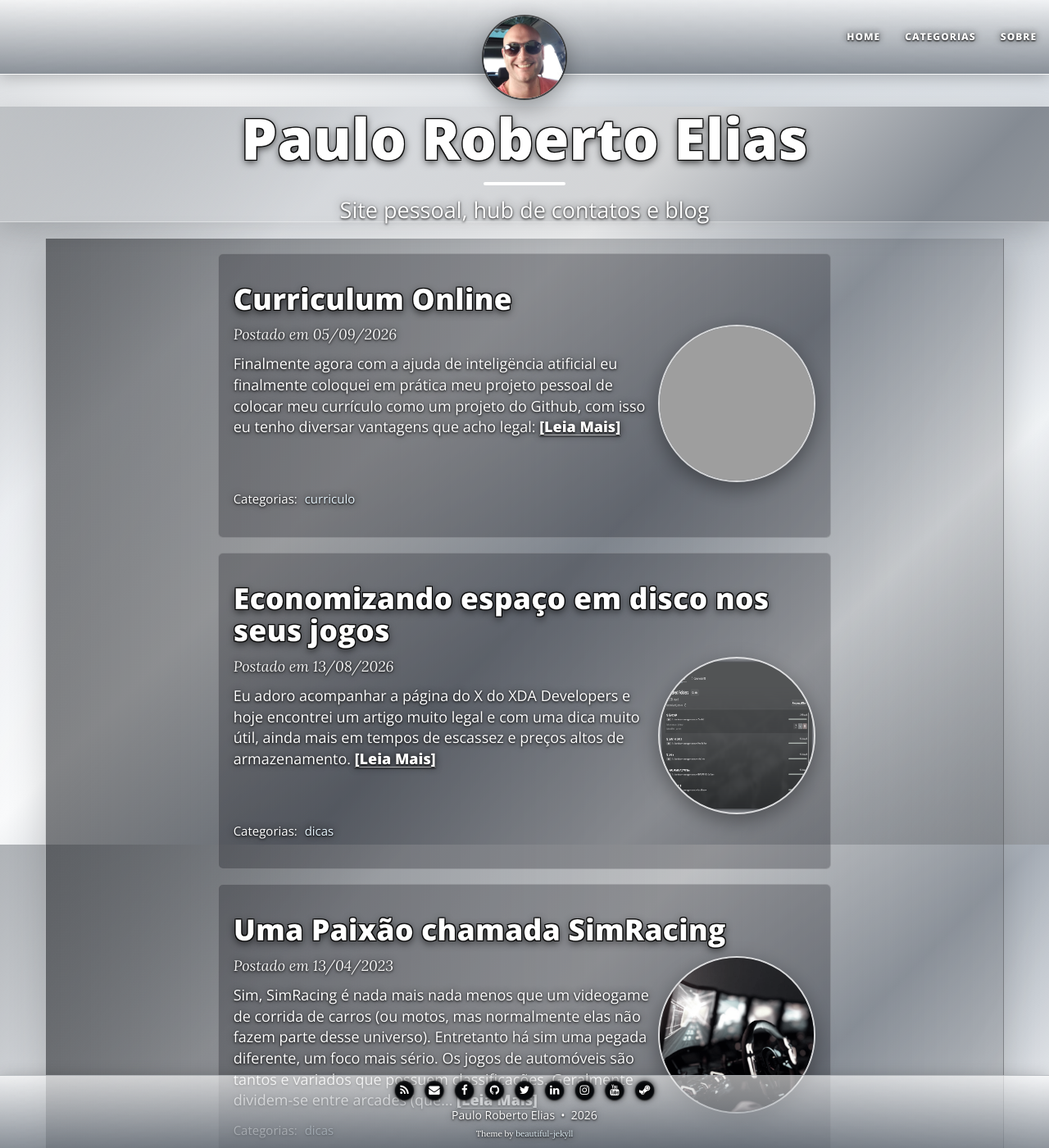
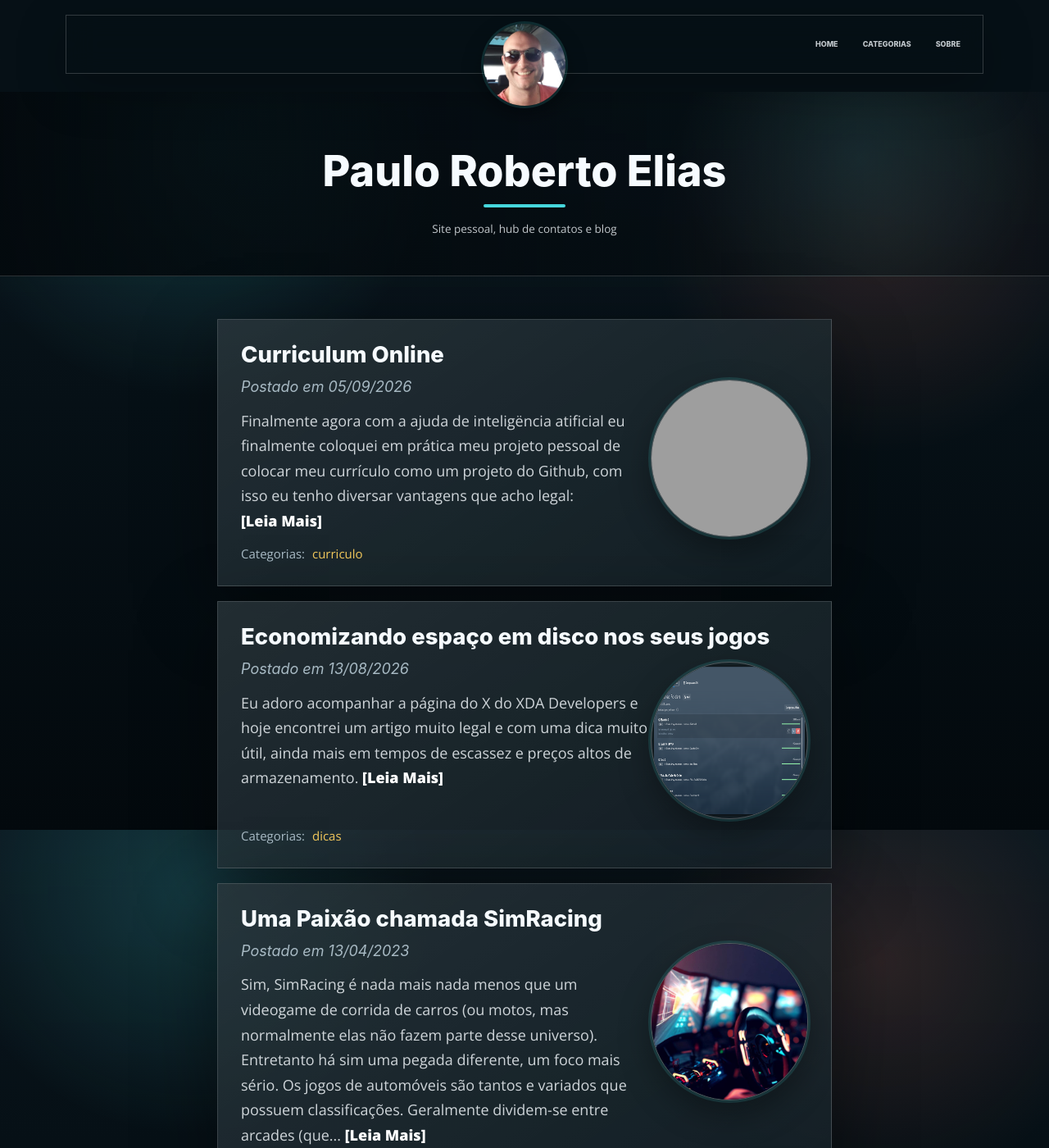
Before and after one commit to PRElias/blog, a Jekyll site: the page built from index.html, in a window 1280 px wide and 1400 px high. Shown: the whole window at 82% size. Built offline with Jekyll 4.4.1, drawn with Linux system fonts in a browser that asks for light colours; nearby versions of some CDN libraries; the list of posts is cut into pages by our own code.

Commit message:
css do landing page

```diff
--- a/_includes/head.html
+++ b/_includes/head.html
@@ -9,7 +9,7 @@
   <!-- PWA Manifest -->
   <link rel="manifest" href="{{ site.baseurl }}/manifest.json" />
 
-  <meta name="theme-color" content="#F5F5F5">
+  <meta name="theme-color" content="#071016">
 
   <meta name="author" content="{{ site.author.name }}" />
 
--- a/css/main.css
+++ b/css/main.css
@@ -797,52 +797,80 @@ td.gutter {
   display: block;
 }
 
-/* --- Silver skin --- */
+/* --- Landing page skin --- */
 
 :root {
-  --silver-ink: #fff;
-  --silver-outline: rgba(0, 0, 0, 0.9);
-  --silver-line: rgba(255, 255, 255, 0.38);
-  --silver-panel: rgba(20, 24, 30, 0.36);
-  --silver-panel-strong: rgba(12, 15, 20, 0.68);
-  --silver-link: #e9f7ff;
-  --silver-link-hover: #ffffff;
+  color-scheme: dark;
+  --landing-ink: #061016;
+  --landing-ink-2: #0c1921;
+  --landing-paper: #f6fbff;
+  --landing-muted: #a8bac4;
+  --landing-cyan: #46d7dc;
+  --landing-coral: #ff7d64;
+  --landing-gold: #f1c75b;
+  --landing-line: rgba(255, 255, 255, 0.16);
+  --landing-panel: rgba(8, 22, 31, 0.72);
+  --landing-shadow: 0 28px 90px rgba(0, 0, 0, 0.42);
 }
 
 html {
-  min-height: 100%;
-  background:
-    radial-gradient(circle at 18% 10%, rgba(255, 255, 255, 0.98) 0, rgba(224, 228, 232, 0.64) 22%, transparent 45%),
-    radial-gradient(circle at 88% 18%, rgba(255, 255, 255, 0.82) 0, rgba(190, 198, 207, 0.58) 18%, transparent 40%),
-    linear-gradient(135deg, #7c8289 0%, #d9dee4 24%, #f8f9fa 42%, #9da5ae 61%, #f1f3f5 78%, #737982 100%);
+  background: var(--landing-ink);
+  scroll-behavior: smooth;
 }
 
 body {
-  color: var(--silver-ink);
+  min-width: 320px;
+  overflow-x: hidden;
   background:
-    linear-gradient(115deg, rgba(255, 255, 255, 0.4), transparent 26%),
-    linear-gradient(295deg, rgba(255, 255, 255, 0.28), transparent 24%),
-    linear-gradient(135deg, #7b8188 0%, #e7eaee 23%, #f9fafb 40%, #a6adb6 58%, #eef1f4 76%, #6f757d 100%);
+    radial-gradient(circle at 18% 8%, rgba(70, 215, 220, 0.18), transparent 30rem),
+    radial-gradient(circle at 84% 18%, rgba(255, 125, 100, 0.14), transparent 28rem),
+    linear-gradient(180deg, rgba(12, 25, 33, 0.84), var(--landing-ink) 42%, #03090d 100%);
   background-attachment: fixed;
-  text-shadow:
-    -1px -1px 0 var(--silver-outline),
-    1px -1px 0 var(--silver-outline),
-    -1px 1px 0 var(--silver-outline),
-    1px 1px 0 var(--silver-outline),
-    0 2px 7px rgba(0, 0, 0, 0.72);
+  color: var(--landing-paper);
+  font-family: Inter, ui-sans-serif, system-ui, -apple-system, BlinkMacSystemFont, "Segoe UI", sans-serif;
+  letter-spacing: 0;
+  text-shadow: none;
+}
+
+body::before {
+  content: "";
+  position: fixed;
+  inset: 0;
+  z-index: -1;
+  pointer-events: none;
+  background-image:
+    linear-gradient(rgba(255, 255, 255, 0.08) 1px, transparent 1px),
+    linear-gradient(90deg, rgba(255, 255, 255, 0.06) 1px, transparent 1px);
+  background-size: 72px 72px;
+  mask-image: linear-gradient(180deg, transparent 0%, #000 18%, #000 78%, transparent 100%);
+  opacity: 0.2;
+}
+
+h1,
+h2,
+h3,
+h4,
+h5,
+h6,
+.navbar-custom,
+.pager li a,
+footer {
+  font-family: Inter, ui-sans-serif, system-ui, -apple-system, BlinkMacSystemFont, "Segoe UI", sans-serif;
+}
+
+h1,
+h2,
+h3,
+p {
+  text-wrap: pretty;
 }
 
 a,
 .post-preview a,
 .blog-tags a,
 footer a {
-  color: var(--silver-link);
-  text-shadow:
-    -1px -1px 0 #000,
-    1px -1px 0 #000,
-    -1px 1px 0 #000,
-    1px 1px 0 #000,
-    0 2px 8px rgba(0, 0, 0, 0.82);
+  color: var(--landing-paper);
+  text-shadow: none;
 }
 
 a:hover,
@@ -850,27 +878,32 @@ a:focus,
 .post-preview a:hover,
 .post-preview a:focus,
 .blog-tags a:hover,
-.pager li a:hover,
-.pager li a:focus,
 footer a:hover,
 footer a:focus {
-  color: var(--silver-link-hover);
+  color: var(--landing-cyan);
 }
 
-.navbar-custom,
-footer {
-  border-color: rgba(255, 255, 255, 0.42);
-  background:
-    linear-gradient(180deg, rgba(255, 255, 255, 0.56), rgba(102, 110, 120, 0.72)),
-    linear-gradient(90deg, rgba(255, 255, 255, 0.28), rgba(0, 0, 0, 0.08), rgba(255, 255, 255, 0.24));
-  box-shadow: 0 2px 18px rgba(0, 0, 0, 0.24);
+.navbar-custom {
+  top: 18px;
+  right: auto;
+  left: 50%;
+  width: min(1120px, calc(100% - 32px));
+  min-height: 64px;
+  transform: translateX(-50%);
+  padding: 10px 12px;
+  border: 1px solid rgba(255, 255, 255, 0.18);
+  background: rgba(6, 16, 22, 0.72);
+  box-shadow: 0 18px 60px rgba(0, 0, 0, 0.25);
+  backdrop-filter: blur(18px);
 }
 
 .navbar-custom .navbar-brand,
-.navbar-custom .nav li a,
-footer p.text-muted,
-footer .theme-by {
-  color: var(--silver-ink);
+.navbar-custom .nav li a {
+  color: rgba(246, 251, 255, 0.78);
+  font-size: 0.9rem;
+  font-weight: 800;
+  letter-spacing: 0;
+  text-shadow: none;
 }
 
 .navbar-custom .navbar-brand:hover,
@@ -878,46 +911,32 @@ footer .theme-by {
 .navbar-custom .nav li a:hover,
 .navbar-custom .nav li a:focus {
   color: #fff;
+  background: rgba(255, 255, 255, 0.08);
+}
+
+.navbar-custom .avatar-container .avatar-img-border {
+  border-radius: 50%;
+  background: transparent;
+  box-shadow:
+    0 0 0 3px rgba(70, 215, 220, 0.14),
+    0 10px 26px rgba(0, 0, 0, 0.34);
 }
 
 .navbar-custom .nav .navlinks-container .navlinks-children a {
-  background:
-    linear-gradient(180deg, rgba(255, 255, 255, 0.45), rgba(83, 91, 102, 0.82));
-  border-color: rgba(255, 255, 255, 0.42);
-}
-
-.navbar-custom .nav .navlinks-container:hover,
-.navbar-custom .nav .navlinks-container.show-children {
-  background: rgba(0, 0, 0, 0.22);
-}
-
-.navbar-default .navbar-collapse,
-.navbar-default .navbar-form {
-  border-color: rgba(255, 255, 255, 0.35);
-}
-
-.navbar-custom .navbar-toggle .icon-bar {
-  background-color: #fff;
-  box-shadow: 0 0 2px #000, 0 1px 4px rgba(0, 0, 0, 0.8);
-}
-
-footer .fa-circle {
-  color: rgba(12, 15, 20, 0.6);
-}
-
-footer .fa-inverse {
-  color: #fff;
-}
-
-.navbar-custom .avatar-container .avatar-img-border {
-  background: linear-gradient(135deg, #fff, #adb4bc 45%, #f9fbfc);
-  box-shadow: 0 0 0 2px rgba(0, 0, 0, 0.62), 0 8px 28px rgba(0, 0, 0, 0.38);
+  background: rgba(6, 16, 22, 0.94);
+  border-color: var(--landing-line);
 }
 
 .intro-header.no-img,
 .header-section.has-img .no-img {
-  background: linear-gradient(135deg, rgba(255, 255, 255, 0.18), rgba(24, 28, 34, 0.28));
-  box-shadow: inset 0 -1px 0 var(--silver-line), 0 10px 32px rgba(0, 0, 0, 0.14);
+  margin-top: 112px;
+  margin-bottom: 34px;
+  padding: 72px 0 46px;
+  background:
+    linear-gradient(90deg, rgba(3, 9, 13, 0.96), rgba(3, 9, 13, 0.62) 54%, rgba(3, 9, 13, 0.35)),
+    radial-gradient(circle at 82% 36%, rgba(70, 215, 220, 0.2), transparent 22rem);
+  border-bottom: 1px solid var(--landing-line);
+  box-shadow: none;
 }
 
 .intro-header .page-heading h1,
@@ -931,40 +950,142 @@ footer .fa-inverse {
 .blog-post h5,
 .blog-post h6,
 #full-tags-list .tag-entry a {
-  color: #fff;
-  -webkit-text-stroke: 0.45px rgba(0, 0, 0, 0.78);
-  text-shadow:
-    -1px -1px 0 #000,
-    1px -1px 0 #000,
-    -1px 1px 0 #000,
-    1px 1px 0 #000,
-    0 4px 14px rgba(0, 0, 0, 0.72);
+  color: var(--landing-paper);
+  -webkit-text-stroke: 0;
+  text-shadow: none;
+}
+
+.intro-header .page-heading h1,
+.intro-header .post-heading h1 {
+  max-width: 780px;
+  margin-right: auto;
+  margin-left: auto;
+  font-size: clamp(2.15rem, 5.2vw, 5.2rem);
+  line-height: 0.96;
+}
+
+.intro-header .page-heading .page-subheading,
+.intro-header .post-heading .post-subheading {
+  color: rgba(246, 251, 255, 0.78);
+  font-size: clamp(1.06rem, 2vw, 1.35rem);
+  line-height: 1.65;
+  text-shadow: none;
+}
+
+hr.small {
+  border-color: var(--landing-cyan);
+}
+
+.container.main > .row,
+body > .container:not(.beautiful-jekyll-footer) > .row {
+  background: transparent;
+  border: 0;
+  box-shadow: none;
 }
 
 .post-preview,
 .blog-post,
-.blog-tags,
-.main-explain-area,
-#full-tags-list .tag-entry,
 .staticman-comments,
-.disqus-comments {
-  color: var(--silver-ink);
+.disqus-comments,
+.contact-box {
+  color: var(--landing-paper);
+  background:
+    linear-gradient(145deg, rgba(255, 255, 255, 0.1), rgba(255, 255, 255, 0.03)),
+    rgba(12, 25, 33, 0.72);
+  border: 1px solid rgba(255, 255, 255, 0.16);
+  border-radius: 0;
+  box-shadow: var(--landing-shadow);
+  text-shadow: none;
 }
 
 .post-preview {
-  border-bottom-color: rgba(255, 255, 255, 0.42);
+  position: relative;
+  margin: 18px 0;
+  padding: 28px;
+  overflow: hidden;
+  transition: transform 0.2s ease, border-color 0.2s ease, background 0.2s ease;
+}
+
+.post-preview::after {
+  content: "";
+  position: absolute;
+  inset: 0;
+  z-index: 0;
+  pointer-events: none;
+  background: radial-gradient(circle at 85% 22%, rgba(70, 215, 220, 0.16), transparent 18rem);
+  opacity: 0;
+  transition: opacity 0.2s ease;
+}
+
+.post-preview:hover {
+  transform: translateY(-2px);
+  border-color: rgba(70, 215, 220, 0.45);
+}
+
+.post-preview:hover::after {
+  opacity: 1;
+}
+
+.post-preview > *,
+.blog-post > * {
+  position: relative;
+  z-index: 1;
+}
+
+.post-preview .post-title {
+  font-size: clamp(1.7rem, 3.1vw, 2.75rem);
+  line-height: 1.05;
+}
+
+.post-preview .post-subtitle {
+  color: var(--landing-muted);
+}
+
+.post-preview .post-entry,
+.blog-post,
+p,
+.blog-post li,
+.blog-post td {
+  color: rgba(246, 251, 255, 0.82);
+  line-height: 1.7;
+  text-shadow: none;
 }
 
 .post-preview .post-meta,
 .post-heading .post-meta,
+.blog-tags,
 #full-tags-list .tag-entry .entry-date,
 blockquote {
-  color: rgba(255, 255, 255, 0.94);
+  color: var(--landing-muted);
+  text-shadow: none;
+}
+
+.post-preview .post-read-more,
+.project-card a {
+  color: #fff;
+  font-weight: 900;
+  text-decoration-color: rgba(70, 215, 220, 0.85);
+  text-underline-offset: 6px;
+}
+
+.blog-tags a {
+  color: var(--landing-gold);
+}
+
+.blog-tags a:hover {
+  color: #071016;
+  background: linear-gradient(135deg, var(--landing-coral), var(--landing-gold));
+}
+
+.post-image {
+  filter: none;
 }
 
 .post-image img {
-  border: 2px solid rgba(255, 255, 255, 0.72);
-  box-shadow: 0 8px 24px rgba(0, 0, 0, 0.36);
+  border: 1px solid rgba(255, 255, 255, 0.25);
+  box-shadow:
+    0 0 0 3px rgba(70, 215, 220, 0.14),
+    0 16px 38px rgba(0, 0, 0, 0.34);
 }
 
 .pager li a,
@@ -976,18 +1097,19 @@ blockquote {
 pre.highlight,
 .highlight > pre,
 td.code pre {
-  color: var(--silver-ink);
-  border-color: rgba(255, 255, 255, 0.45);
-  background: var(--silver-panel);
-  box-shadow: inset 0 1px 0 rgba(255, 255, 255, 0.18), 0 8px 20px rgba(0, 0, 0, 0.14);
+  color: var(--landing-paper);
+  background: rgba(255, 255, 255, 0.07);
+  border: 1px solid rgba(255, 255, 255, 0.18);
+  border-radius: 0;
+  box-shadow: none;
+  text-shadow: none;
 }
 
 .pager li a:hover,
-.pager li a:focus,
-.blog-tags a:hover {
-  background: var(--silver-panel-strong);
-  border-color: #fff;
-  color: #fff;
+.pager li a:focus {
+  color: #071016;
+  border-color: transparent;
+  background: linear-gradient(135deg, var(--landing-coral), var(--landing-gold));
 }
 
 table tr,
@@ -997,114 +1119,71 @@ code table td,
 code table th,
 code table tbody,
 code table tr,
-td.gutter pre {
-  background: rgba(22, 25, 31, 0.58);
+td.gutter pre,
+code,
+pre,
+.highlight {
+  color: #dff9ff;
+  background-color: rgba(2, 8, 12, 0.7);
 }
 
 table tr th,
 table tr td {
-  border-color: rgba(255, 255, 255, 0.4);
+  border-color: rgba(255, 255, 255, 0.16);
 }
 
-code,
-pre,
-.highlight {
-  color: #fff;
-  background-color: rgba(13, 16, 22, 0.72);
+footer {
+  position: relative;
+  z-index: 2;
+  bottom: auto;
+  margin-top: 70px;
+  padding: 30px 0;
+  border-top: 1px solid rgba(255, 255, 255, 0.12);
+  background: #03090d;
+  box-shadow: none;
 }
 
-/* --- Silver readability tuning --- */
-
-body {
-  text-shadow: 0 1px 3px rgba(0, 0, 0, 0.92), 0 0 12px rgba(0, 0, 0, 0.42);
+.container.main {
+  margin-bottom: 0;
 }
 
-.container.main > .row,
-body > .container:not(.beautiful-jekyll-footer) > .row {
-  background:
-    linear-gradient(90deg, rgba(8, 10, 14, 0.5), rgba(30, 35, 42, 0.32) 48%, rgba(8, 10, 14, 0.16));
-  border-left: 1px solid rgba(255, 255, 255, 0.22);
-  border-right: 1px solid rgba(255, 255, 255, 0.14);
-  box-shadow: 0 16px 44px rgba(0, 0, 0, 0.16);
+footer p.text-muted,
+footer .theme-by {
+  color: var(--landing-muted);
+  text-shadow: none;
 }
 
-.post-preview,
-.blog-post,
-.staticman-comments,
-.disqus-comments {
-  background: rgba(12, 15, 20, 0.26);
-  border: 1px solid rgba(255, 255, 255, 0.18);
-  border-radius: 6px;
-  padding-left: 18px;
-  padding-right: 18px;
+footer .fa-circle {
+  color: rgba(255, 255, 255, 0.07);
 }
 
-.post-preview {
-  margin: 18px 0;
+footer .fa-inverse {
+  color: #fff;
 }
 
-.blog-post {
-  padding-top: 8px;
-  padding-bottom: 8px;
-}
+@media only screen and (min-width: 768px) {
+  .navbar-custom {
+    padding: 10px 12px;
+  }
 
-p,
-.post-entry,
-.blog-post li,
-.blog-post td,
-.blog-tags,
-.post-preview .post-meta,
-.post-heading .post-meta {
-  -webkit-text-stroke: 0;
-  text-shadow: 0 1px 3px rgba(0, 0, 0, 0.96), 0 0 10px rgba(0, 0, 0, 0.48);
-}
-
-.post-preview .post-title,
-.post-preview .post-subtitle,
-.intro-header .page-heading h1,
-.intro-header .post-heading h1,
-.blog-post h1,
-.blog-post h2,
-.blog-post h3,
-.blog-post h4,
-.blog-post h5,
-.blog-post h6 {
-  -webkit-text-stroke: 0.3px rgba(0, 0, 0, 0.82);
-  text-shadow:
-    -1px -1px 0 rgba(0, 0, 0, 0.92),
-    1px -1px 0 rgba(0, 0, 0, 0.92),
-    -1px 1px 0 rgba(0, 0, 0, 0.92),
-    1px 1px 0 rgba(0, 0, 0, 0.92),
-    0 3px 10px rgba(0, 0, 0, 0.72);
-}
-
-a,
-.post-preview a,
-.blog-tags a,
-footer a {
-  text-shadow: 0 1px 2px #000, 0 0 8px rgba(0, 0, 0, 0.8);
-}
-
-.post-preview .post-read-more {
-  color: #fff;
-  font-weight: 800;
-  text-decoration: underline;
-  text-decoration-color: rgba(255, 255, 255, 0.68);
-  text-underline-offset: 3px;
+  .navbar-custom.top-nav-short {
+    padding: 8px 12px;
+  }
 }
 
 @media only screen and (max-width: 767px) {
-  .container.main > .row,
-  body > .container:not(.beautiful-jekyll-footer) > .row {
-    border-left: 0;
-    border-right: 0;
+  .navbar-custom {
+    top: 10px;
+    width: calc(100% - 20px);
   }
 
-  .post-preview,
-  .blog-post,
-  .staticman-comments,
-  .disqus-comments {
-    padding-left: 12px;
-    padding-right: 12px;
+  .intro-header.no-img,
+  .header-section.has-img .no-img {
+    margin-top: 92px;
+    padding-top: 56px;
+  }
+
+  .post-preview {
+    padding: 22px;
   }
 }
```
